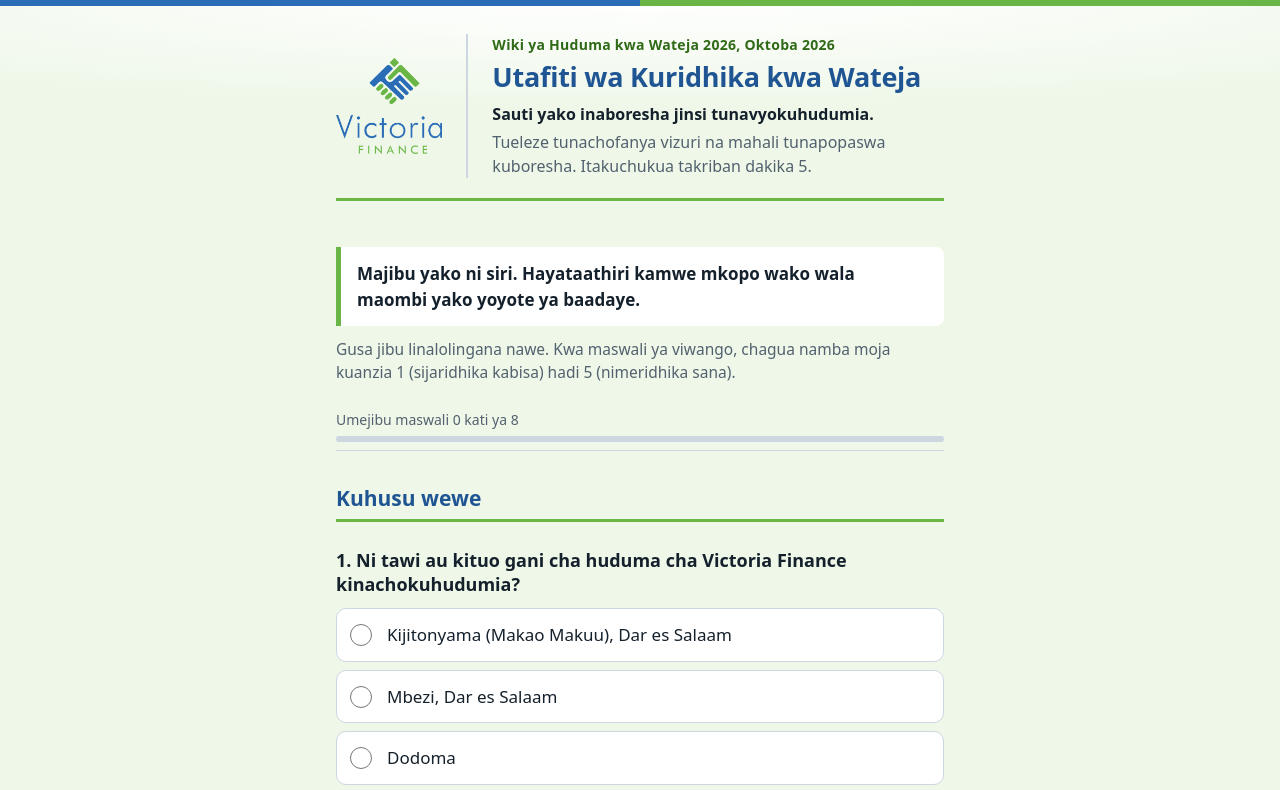
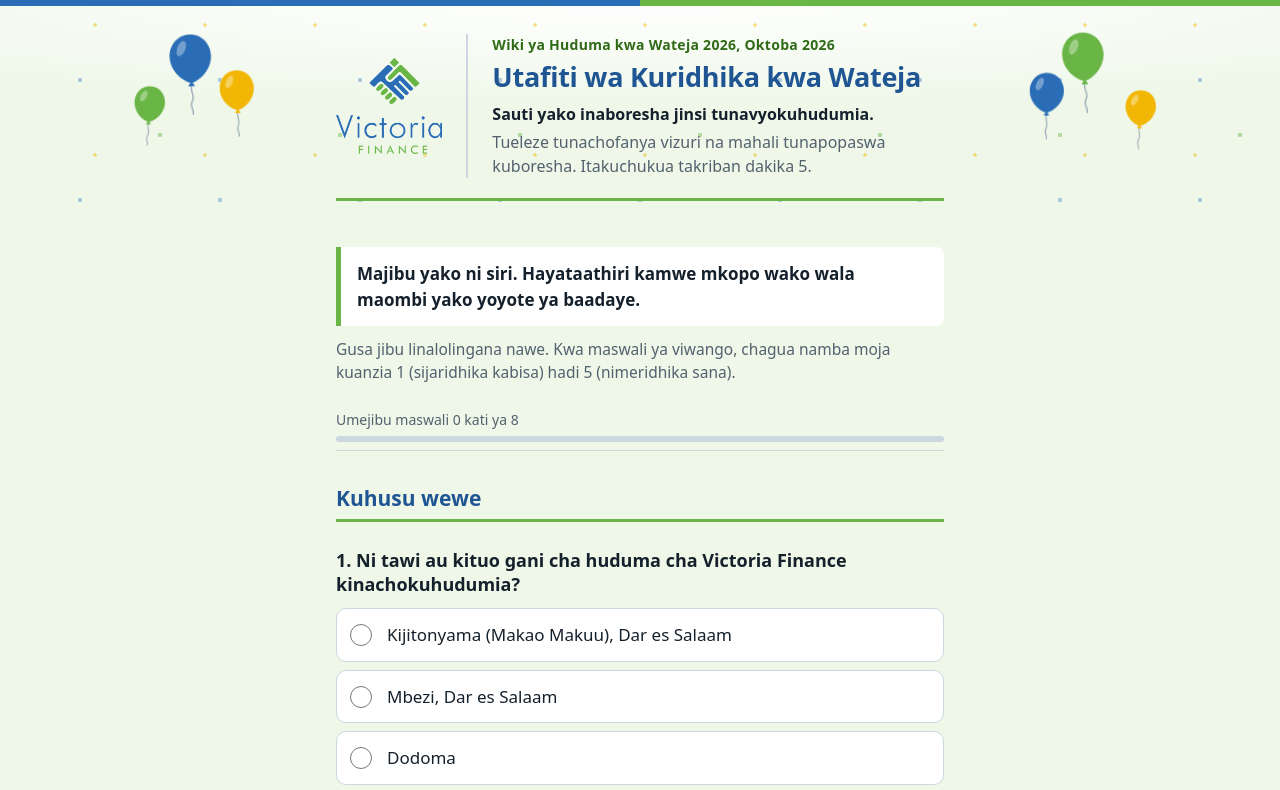
Before and after one commit to wbotec/vfp-survey, a website: page index.html in a window 1280 px wide. Shown: the top 790 px of the page. Drawn offline with Linux system fonts and the light colour scheme.

Commit message:
header update

```diff
--- a/index.html
+++ b/index.html
@@ -44,6 +44,43 @@
     background: linear-gradient(90deg, var(--brand) 0%, var(--brand) 50%, var(--green) 50%, var(--green) 100%);
   }
   .masthead .wrap { padding-top: 28px; padding-bottom: 26px; }
+
+  /* Mapambo ya Wiki ya Huduma kwa Wateja: puto na vipande vya rangi (confetti) */
+  .festive {
+    position: absolute; inset: 0; overflow: hidden; pointer-events: none;
+    background-image:
+      radial-gradient(circle, rgba(42,109,182,.35) 2px, transparent 2.5px),
+      radial-gradient(circle, rgba(105,181,69,.45) 2px, transparent 2.5px),
+      radial-gradient(circle, rgba(242,183,5,.45) 1.5px, transparent 2px);
+    background-size: 140px 120px, 180px 150px, 110px 130px;
+    background-position: 10px 20px, 70px 60px, 40px 90px;
+  }
+  .masthead .wrap { position: relative; }
+  .balloon { position: absolute; width: 46px; height: 83px; animation: float 7s ease-in-out infinite; transform-origin: 50% 100%; }
+  .balloon.blue   { color: var(--brand); }
+  .balloon.green  { color: var(--green); }
+  .balloon.yellow { color: #f2b705; }
+  .balloon.sky    { color: #6fb3e8; }
+  .b1 { left: calc(50% - 470px); top: 34px; animation-delay: -1s; }
+  .b2 { left: calc(50% - 420px); top: 70px; width: 38px; height: 69px; animation-delay: -3s; }
+  .b3 { left: calc(50% - 510px); top: 96px; width: 34px; height: 61px; animation-delay: -5s; }
+  .b4 { right: calc(50% - 470px); top: 30px; animation-delay: -2s; }
+  .b5 { right: calc(50% - 425px); top: 78px; width: 38px; height: 69px; animation-delay: -4s; }
+  .b6 { right: calc(50% - 515px); top: 100px; width: 34px; height: 61px; animation-delay: -6s; }
+  @keyframes float {
+    0%, 100% { transform: translateY(0) rotate(-4deg); }
+    50%      { transform: translateY(-12px) rotate(4deg); }
+  }
+  @media (max-width: 1000px) { /* simu na skrini ndogo: puto mbili ndogo pembeni juu */
+    .masthead .wrap { padding-top: 62px; }
+    .b1, .b2, .b3 { display: none; }
+    .b4 { right: 44px; top: 8px; width: 30px; height: 54px; }
+    .b5 { right: 14px; top: 18px; width: 26px; height: 47px; }
+    .b6 { right: 76px; top: 20px; width: 24px; height: 43px; }
+  }
+  .done-balloons { display: flex; justify-content: center; align-items: flex-end; gap: 6px; margin-bottom: 8px; }
+  .done-balloons .balloon { position: static; }
+  .done-balloons .balloon:nth-child(2) { width: 54px; height: 97px; }
   .masthead-row { /* nembo kushoto, maandishi kulia */
     display: flex; align-items: center; gap: 24px;
     padding-bottom: 20px; border-bottom: 3px solid var(--green); /* sawa na mstari wa vichwa vya sehemu */
@@ -169,12 +206,27 @@
     h1 { font-size: 21px; }
     .nums { gap: 6px; }
   }
-  @media (prefers-reduced-motion: reduce) { .bar-fill { transition: none; } }
+  @media (prefers-reduced-motion: reduce) { .bar-fill { transition: none; } .balloon { animation: none; } }
 </style>
 </head>
 <body>
+<svg width="0" height="0" style="position:absolute" aria-hidden="true">
+  <symbol id="balloon" viewBox="0 0 40 72">
+    <path d="M20 46c-2 6 3 9 0 14s2 8 0 12" fill="none" stroke="#9aa9b8" stroke-width="1.2"/>
+    <path fill="currentColor" d="M20 2C31 2 38 11 38 21c0 12-10 21-17 23l2 3h-6l2-3C12 42 2 33 2 21 2 11 9 2 20 2z"/>
+    <ellipse cx="12.5" cy="14" rx="3.5" ry="7" fill="#fff" opacity=".35" transform="rotate(25 12.5 14)"/>
+  </symbol>
+</svg>
 
 <header class="masthead">
+  <div class="festive" aria-hidden="true">
+    <svg class="balloon b1 blue"><use href="#balloon"/></svg>
+    <svg class="balloon b2 yellow"><use href="#balloon"/></svg>
+    <svg class="balloon b3 green"><use href="#balloon"/></svg>
+    <svg class="balloon b4 green"><use href="#balloon"/></svg>
+    <svg class="balloon b5 blue"><use href="#balloon"/></svg>
+    <svg class="balloon b6 yellow"><use href="#balloon"/></svg>
+  </div>
   <div class="wrap">
     <div class="masthead-row">
       <img class="logo" src="logo.png" alt="Victoria Finance" width="106" height="96" onerror="this.remove()">
@@ -211,6 +263,7 @@
   </div>
 
   <div id="done-view" class="done" hidden>
+    <div class="done-balloons" aria-hidden="true"><svg class="balloon green"><use href="#balloon"/></svg><svg class="balloon blue"><use href="#balloon"/></svg><svg class="balloon yellow"><use href="#balloon"/></svg></div>
     <div class="done-mark" aria-hidden="true">✓</div>
     <h2 id="thanks" tabindex="-1"></h2>
     <p>Majibu yako yamepokelewa.</p>
```
